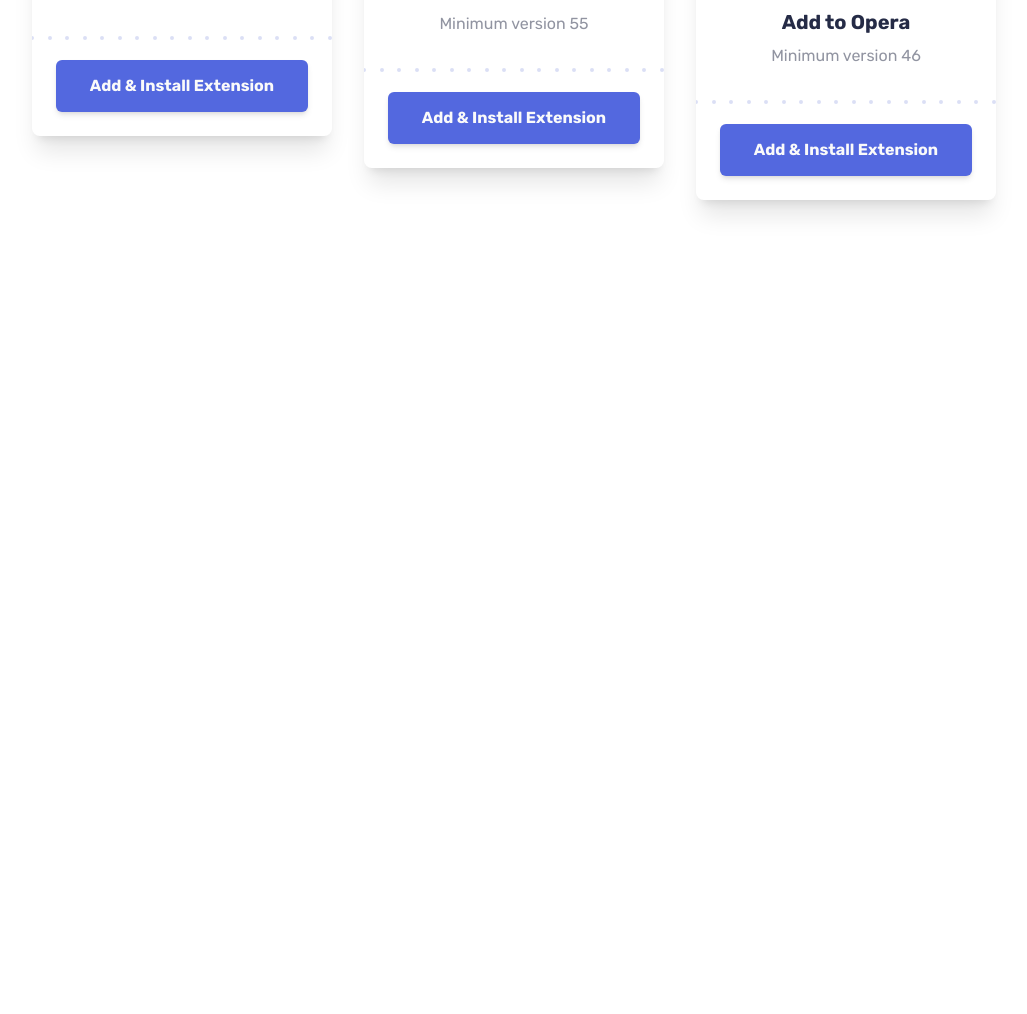
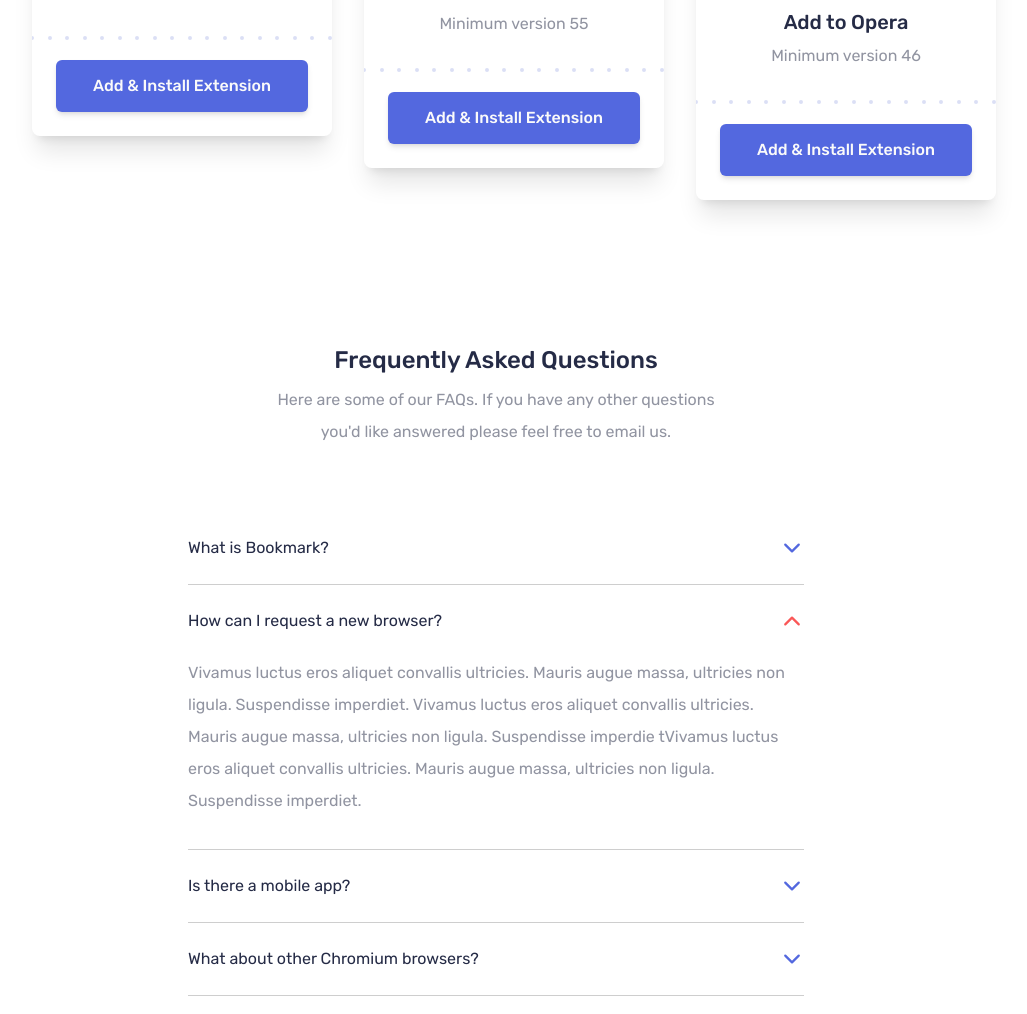
Before and after one commit to theo-pombe/bookmark-landing-page, a website: page index.html in a window 1280 px wide. Shown: the part 1786-2800 px from the top of the page, without its empty margins (144-1171 px from the left). Before the commit the page ends 2314 px from the top, so only its background shows below. Drawn offline with nearby package versions, Linux system fonts and the light colour scheme.

Commit message:
add faq section

```diff
--- a/index.html
+++ b/index.html
@@ -118,7 +118,7 @@
               class="flex flex-col items-center gap-6 text-center md:items-start md:text-start"
             >
               <h1
-                class="text-3xl text-VeryDarkBlue leading-snug font-bold max-w-sm"
+                class="text-3xl text-VeryDarkBlue leading-snug font-medium max-w-sm"
               >
                 A Simple Bookmark Manager
               </h1>
@@ -135,12 +135,12 @@
               class="flex items-center justify-center gap-4 md:justify-start"
             >
               <button
-                class="rounded-md shadow-md px-2 py-3 bg-SoftBlue text-white text-center font-semibold border-2 border-white hover:outline-none hover:border-2 hover:bg-white hover:text-GrayishBlue hover:border-GrayishBlue md:p-3"
+                class="rounded-md shadow-md px-2 py-3 bg-SoftBlue text-white text-center font-medium border-2 border-white hover:outline-none hover:border-2 hover:bg-white hover:text-GrayishBlue hover:border-GrayishBlue md:p-3"
               >
                 Get it on Chrome
               </button>
               <button
-                class="rounded-md shadow-md px-2 py-3 bg-white text-GrayishBlue text-center font-semibold border-2 border-white hover:outline-none hover:border-2 hover:border-GrayishBlue md:p-3"
+                class="rounded-md shadow-md px-2 py-3 bg-white text-GrayishBlue text-center font-medium border-2 border-white hover:outline-none hover:border-2 hover:border-GrayishBlue md:p-3"
               >
                 Get it on Firefox
               </button>
@@ -205,7 +205,7 @@
             <div
               class="flex flex-col items-center gap-y-3 text-center md:items-start md:text-start md:ms-16 lg:ms-0"
             >
-              <h3 class="text-2xl text-VeryDarkBlue font-semibold">
+              <h3 class="text-2xl text-VeryDarkBlue font-medium">
                 Bookmark in one click
               </h3>
               <p
@@ -216,7 +216,7 @@
                 manage your favourite sites.
               </p>
               <button
-                class="w-full rounded-md shadow-md bg-SoftBlue text-white text-center font-semibold border-2 border-transparent hover:outline-none hover:border-2 hover:bg-white hover:text-GrayishBlue hover:border-GrayishBlue p-3 md:px-6 md:w-auto"
+                class="w-full rounded-md shadow-md bg-SoftBlue text-white text-center font-medium border-2 border-transparent hover:outline-none hover:border-2 hover:bg-white hover:text-GrayishBlue hover:border-GrayishBlue p-3 md:px-6 md:w-auto"
               >
                 More Info
               </button>
@@ -234,7 +234,7 @@
             <div
               class="flex flex-col items-center gap-y-3 text-center md:items-start md:text-start md:ms-16 lg:ms-0"
             >
-              <h3 class="text-2xl text-VeryDarkBlue font-semibold">
+              <h3 class="text-2xl text-VeryDarkBlue font-medium">
                 Intelligent search
               </h3>
               <p
@@ -244,7 +244,7 @@
                 time at all. No need to trawl through all of your bookmarks.
               </p>
               <button
-                class="w-full rounded-md shadow-md bg-SoftBlue text-white text-center font-semibold border-2 border-transparent hover:outline-none hover:border-2 hover:bg-white hover:text-GrayishBlue hover:border-GrayishBlue p-3 md:px-6 md:w-auto"
+                class="w-full rounded-md shadow-md bg-SoftBlue text-white text-center font-medium border-2 border-transparent hover:outline-none hover:border-2 hover:bg-white hover:text-GrayishBlue hover:border-GrayishBlue p-3 md:px-6 md:w-auto"
               >
                 More Info
               </button>
@@ -262,7 +262,7 @@
             <div
               class="flex flex-col items-center gap-y-3 text-center md:items-start md:text-start md:ms-16 lg:ms-0"
             >
-              <h3 class="text-2xl text-VeryDarkBlue font-semibold">
+              <h3 class="text-2xl text-VeryDarkBlue font-medium">
                 Share your bookmarks
               </h3>
               <p
@@ -272,7 +272,7 @@
                 a shareable link that you can send at the click of a button.
               </p>
               <button
-                class="w-full rounded-md shadow-md bg-SoftBlue text-white text-center font-semibold border-2 border-transparent hover:outline-none hover:border-2 hover:bg-white hover:text-GrayishBlue hover:border-GrayishBlue p-3 md:px-6 md:w-auto"
+                class="w-full rounded-md shadow-md bg-SoftBlue text-white text-center font-medium border-2 border-transparent hover:outline-none hover:border-2 hover:bg-white hover:text-GrayishBlue hover:border-GrayishBlue p-3 md:px-6 md:w-auto"
               >
                 More Info
               </button>
@@ -285,7 +285,7 @@
       <section class="container py-10 mt-8">
         <!-- Heading -->
         <article class="flex flex-col items-center space-y-2 text-center mb-16">
-          <h2 class="text-VeryDarkBlue text-2xl font-bold">
+          <h2 class="text-VeryDarkBlue text-2xl font-medium">
             Download the extension
           </h2>
           <p
@@ -310,7 +310,7 @@
 
             <!-- Content -->
             <div class="text-center mb-8">
-              <h3 class="text-xl text-VeryDarkBlue font-semibold mb-2">
+              <h3 class="text-xl text-VeryDarkBlue font-medium mb-2">
                 Add to Chrome
               </h3>
               <p class="text-GrayishBlue">Minimum version 62</p>
@@ -325,7 +325,7 @@
             <!-- Download Button -->
             <div class="px-6">
               <button
-                class="w-full rounded-md shadow-md bg-SoftBlue text-white text-center font-semibold border-2 border-transparent hover:outline-none hover:border-2 hover:bg-white hover:text-SoftBlue hover:border-SoftBlue py-3"
+                class="w-full rounded-md shadow-md bg-SoftBlue text-white text-center font-medium border-2 border-transparent hover:outline-none hover:border-2 hover:bg-white hover:text-SoftBlue hover:border-SoftBlue py-3"
               >
                 Add & Install Extension
               </button>
@@ -343,7 +343,7 @@
 
             <!-- Content -->
             <div class="text-center mb-8">
-              <h3 class="text-xl text-VeryDarkBlue font-semibold mb-2">
+              <h3 class="text-xl text-VeryDarkBlue font-medium mb-2">
                 Add to Firefox
               </h3>
               <p class="text-GrayishBlue">Minimum version 55</p>
@@ -358,7 +358,7 @@
             <!-- Download Button -->
             <div class="px-6">
               <button
-                class="w-full rounded-md shadow-md bg-SoftBlue text-white text-center font-semibold border-2 border-transparent hover:outline-none hover:border-2 hover:bg-white hover:text-SoftBlue hover:border-SoftBlue py-3"
+                class="w-full rounded-md shadow-md bg-SoftBlue text-white text-center font-medium border-2 border-transparent hover:outline-none hover:border-2 hover:bg-white hover:text-SoftBlue hover:border-SoftBlue py-3"
               >
                 Add & Install Extension
               </button>
@@ -376,7 +376,7 @@
 
             <!-- Content -->
             <div class="text-center mb-8">
-              <h3 class="text-xl text-VeryDarkBlue font-semibold mb-2">
+              <h3 class="text-xl text-VeryDarkBlue font-medium mb-2">
                 Add to Opera
               </h3>
               <p class="text-GrayishBlue">Minimum version 46</p>
@@ -391,7 +391,7 @@
             <!-- Download Button -->
             <div class="px-6">
               <button
-                class="w-full rounded-md shadow-md bg-SoftBlue text-white text-center font-semibold border-2 border-transparent hover:outline-none hover:border-2 hover:bg-white hover:text-SoftBlue hover:border-SoftBlue py-3"
+                class="w-full rounded-md shadow-md bg-SoftBlue text-white text-center font-medium border-2 border-transparent hover:outline-none hover:border-2 hover:bg-white hover:text-SoftBlue hover:border-SoftBlue py-3"
               >
                 Add & Install Extension
               </button>
@@ -400,11 +400,126 @@
         </div>
       </section>
 
-      <!-- FAQs -->
-      <section class="container py-10 mt-16"></section>
+      <!-- Frequently Asked Questions -->
+      <section class="container py-10 mt-16">
+        <!-- Heading -->
+        <article class="flex flex-col items-center space-y-2 text-center mb-16">
+          <h2
+            class="text-VeryDarkBlue text-2xl font-medium max-w-xs md:max-w-sm"
+          >
+            Frequently Asked Questions
+          </h2>
+          <p
+            class="text-GrayishBlue leading-loose max-w-[20rem] md:max-w-[29rem]"
+          >
+            Here are some of our FAQs. If you have any other questions you'd
+            like answered please feel free to email us.
+          </p>
+        </article>
+
+        <!-- FAQs -->
+        <div class="flex flex-col md:max-w-2xl md:mx-auto">
+          <!-- FAQ #1 -->
+          <article>
+            <dl class="border-b border-b-gray mx-7">
+              <dt class="py-6 flex justify-between items-center">
+                <span class="text-VeryDarkBlue">What is Bookmark?</span>
+                <ion-icon
+                  name="chevron-down-outline"
+                  class="text-SoftBlue"
+                  style="font-size: 24px"
+                ></ion-icon>
+              </dt>
+              <dd class="hidden text-GrayishBlue leading-loose">
+                Lorem ipsum dolor sit amet consectetur, adipisicing elit. Quia
+                ipsam quidem consequuntur voluptatum magni, ut et corrupti ipsum
+                blanditiis nisi quos temporibus nam porro sequi iste rem.
+                Impedit, voluptate temporibus.
+              </dd>
+            </dl>
+          </article>
+
+          <!-- FAQ #2 -->
+          <article>
+            <dl class="border-b border-b-gray mx-7">
+              <!-- Question 2 -->
+              <dt class="py-6 flex justify-between items-center">
+                <span class="text-VeryDarkBlue"
+                  >How can I request a new browser?</span
+                >
+                <ion-icon
+                  name="chevron-up-outline"
+                  class="text-SoftRed"
+                  style="font-size: 24px"
+                ></ion-icon>
+              </dt>
+
+              <!-- Answer 2 -->
+              <dd class="text-GrayishBlue leading-loose pb-8">
+                Vivamus luctus eros aliquet convallis ultricies. Mauris augue
+                massa, ultricies non ligula. Suspendisse imperdiet. Vivamus
+                luctus eros aliquet convallis ultricies. Mauris augue massa,
+                ultricies non ligula. Suspendisse imperdie tVivamus luctus eros
+                aliquet convallis ultricies. Mauris augue massa, ultricies non
+                ligula. Suspendisse imperdiet.
+              </dd>
+            </dl>
+          </article>
+
+          <!-- FAQ #3 -->
+          <article>
+            <dl class="border-b border-b-gray mx-7">
+              <dt class="py-6 flex justify-between items-center">
+                <span class="text-VeryDarkBlue">Is there a mobile app?</span>
+                <ion-icon
+                  name="chevron-down-outline"
+                  class="text-SoftBlue"
+                  style="font-size: 24px"
+                ></ion-icon>
+              </dt>
+              <dd class="hidden text-GrayishBlue leading-loose">
+                Lorem ipsum dolor sit amet consectetur, adipisicing elit. Quia
+                ipsam quidem consequuntur voluptatum magni, ut et corrupti ipsum
+                blanditiis nisi quos temporibus nam porro sequi iste rem.
+                Impedit, voluptate temporibus.
+              </dd>
+            </dl>
+          </article>
+
+          <!-- FAQ #4 -->
+          <article>
+            <dl class="border-b border-b-gray mx-7">
+              <dt class="py-6 flex justify-between items-center">
+                <span class="text-VeryDarkBlue"
+                  >What about other Chromium browsers?</span
+                >
+                <ion-icon
+                  name="chevron-down-outline"
+                  class="text-SoftBlue"
+                  style="font-size: 24px"
+                ></ion-icon>
+              </dt>
+              <dd class="hidden text-GrayishBlue leading-loose">
+                Lorem ipsum dolor sit amet consectetur, adipisicing elit. Quia
+                ipsam quidem consequuntur voluptatum magni, ut et corrupti ipsum
+                blanditiis nisi quos temporibus nam porro sequi iste rem.
+                Impedit, voluptate temporibus.
+              </dd>
+            </dl>
+          </article>
+        </div>
+
+        <div class="flex justify-center mt-14">
+          <button
+            class="rounded-md shadow-md bg-SoftBlue text-white text-center font-medium border-2 border-transparent hover:outline-none hover:border-2 hover:bg-white hover:text-SoftBlue hover:border-SoftBlue py-3 px-6"
+          >
+            More Info
+          </button>
+        </div>
+      </section>
 
       <!-- CTA -->
-      <section class="container py-10 mt-16"></section>
+      <section class="container py-10 mt-8"></section>
     </main>
 
     <!-- FOOTER -->
```
Also changed, not shown: dist/css/style.css.
